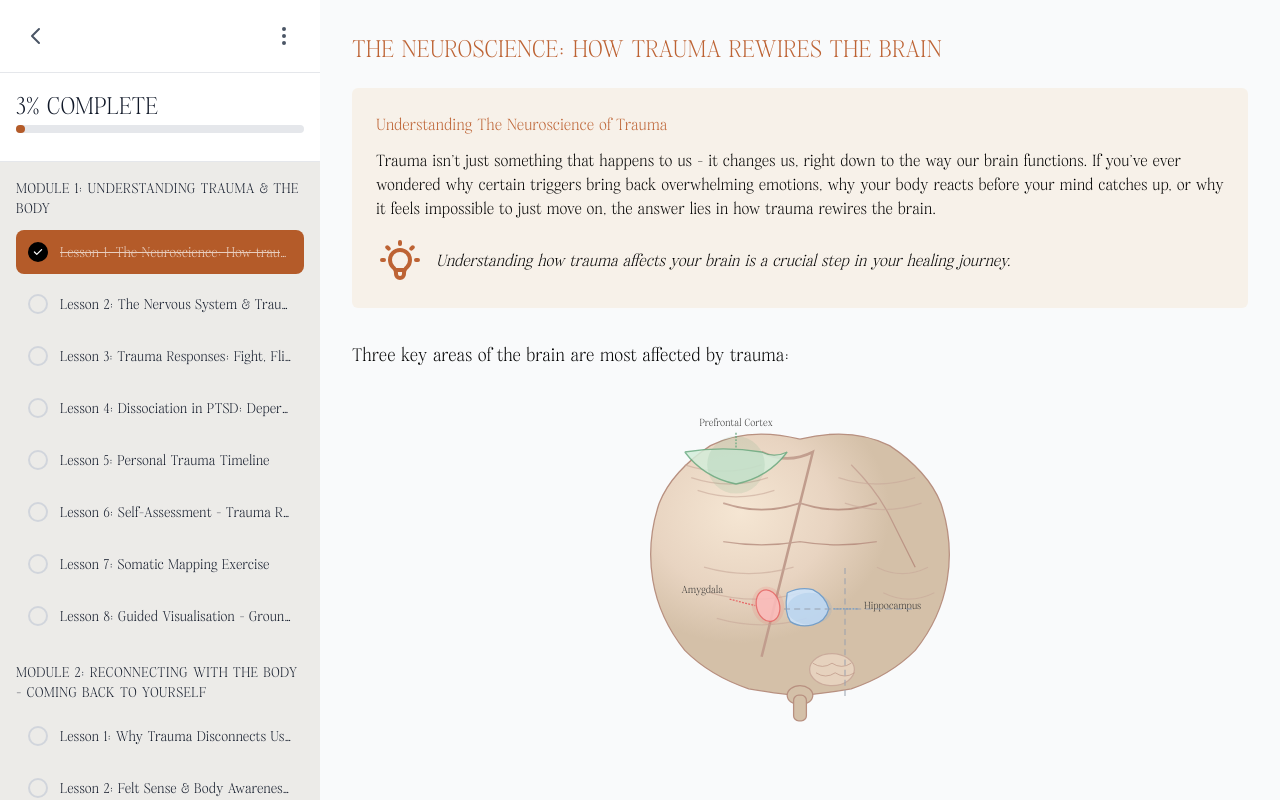
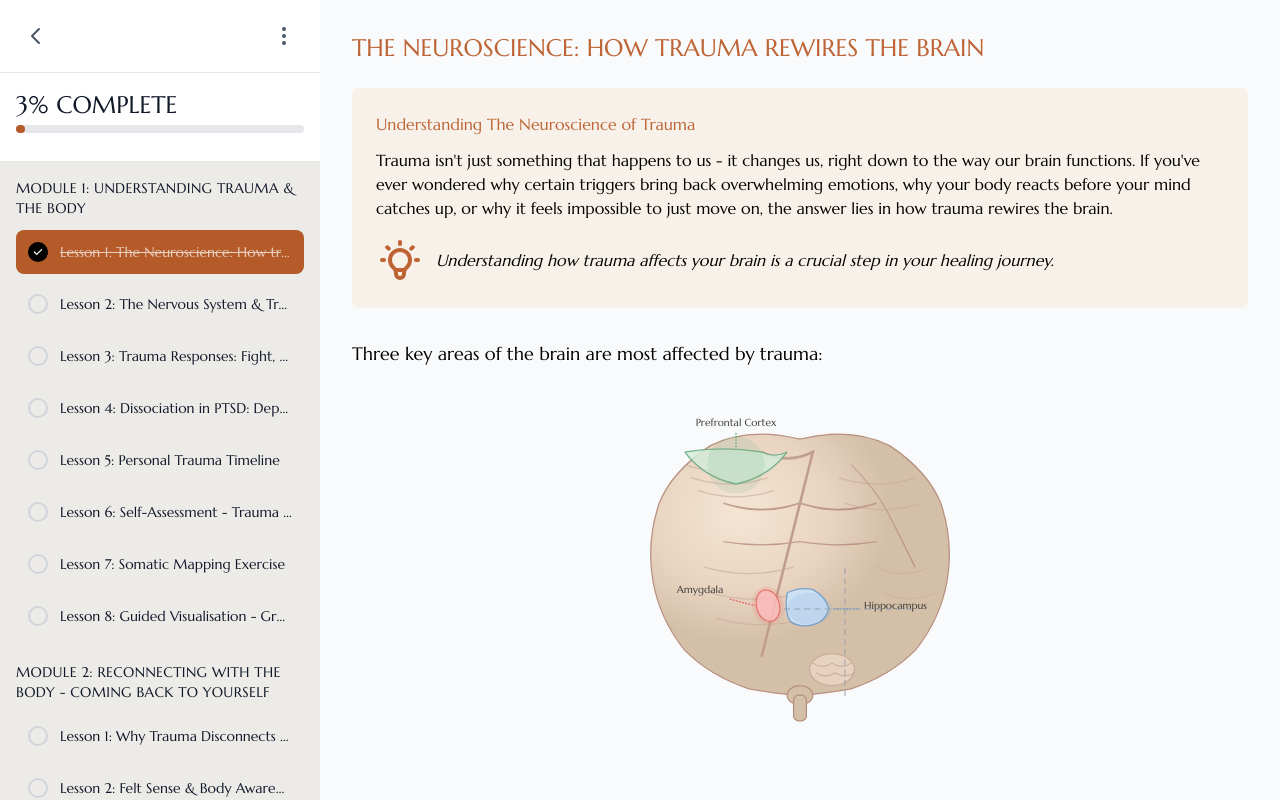
Before and after one commit to Monis9451/Course_Platform, a React (Vite) app in the folder Course-platform(frontend)/: page /course-content/1 in a window 1280 px wide. Built offline with nearby package versions, Linux system fonts and the light colour scheme; no server answers.

Commit message:
Integrate a new font of the Course Content section only and keep the rest same.

```diff
--- a/Course-platform(frontend)/src/pages/CourseContent_new.jsx
+++ b/Course-platform(frontend)/src/pages/CourseContent_new.jsx
@@ -1,5 +1,18 @@
 import React, { useState } from 'react'
 import CourseSidebar from '../components/CourseSidebar'
+
+// Import Marcellus font for this page only
+const fontStyle = `
+  @import url('https://fonts.googleapis.com/css2?family=Marcellus&display=swap');
+
+  .marcellus-font {
+    font-family: 'Marcellus', serif;
+  }
+
+  .marcellus-font * {
+    font-family: 'Marcellus', serif !important;
+  }
+`;
 
 // Import all lesson components
 import Module1Lesson1 from '../components/UnburdingTrauma/Module1Lesson1'
@@ -158,7 +171,11 @@ const CourseContent_new = () => {
   }
 
   return (
-    <div className="flex h-screen bg-gray-50">
+    <>
+      {/* Add Marcellus font styles */}
+      <style>{fontStyle}</style>
+
+      <div className="flex h-screen bg-gray-50 marcellus-font">
         {/* Sidebar */}
         <CourseSidebar
           courseData={courseData}
@@ -171,6 +188,7 @@ const CourseContent_new = () => {
           {getCurrentLessonComponent()}
         </div>
       </div>
+    </>
   )
 }
 
```
Lines whose indentation alone changed are shown as unchanged.
